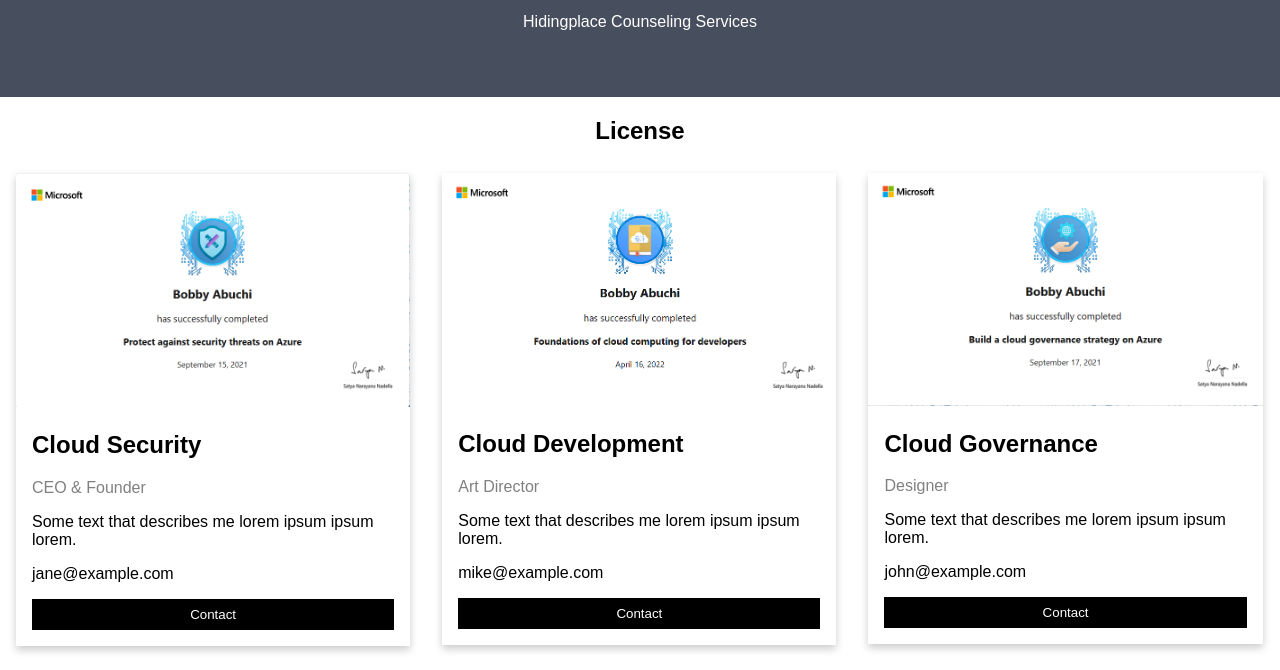
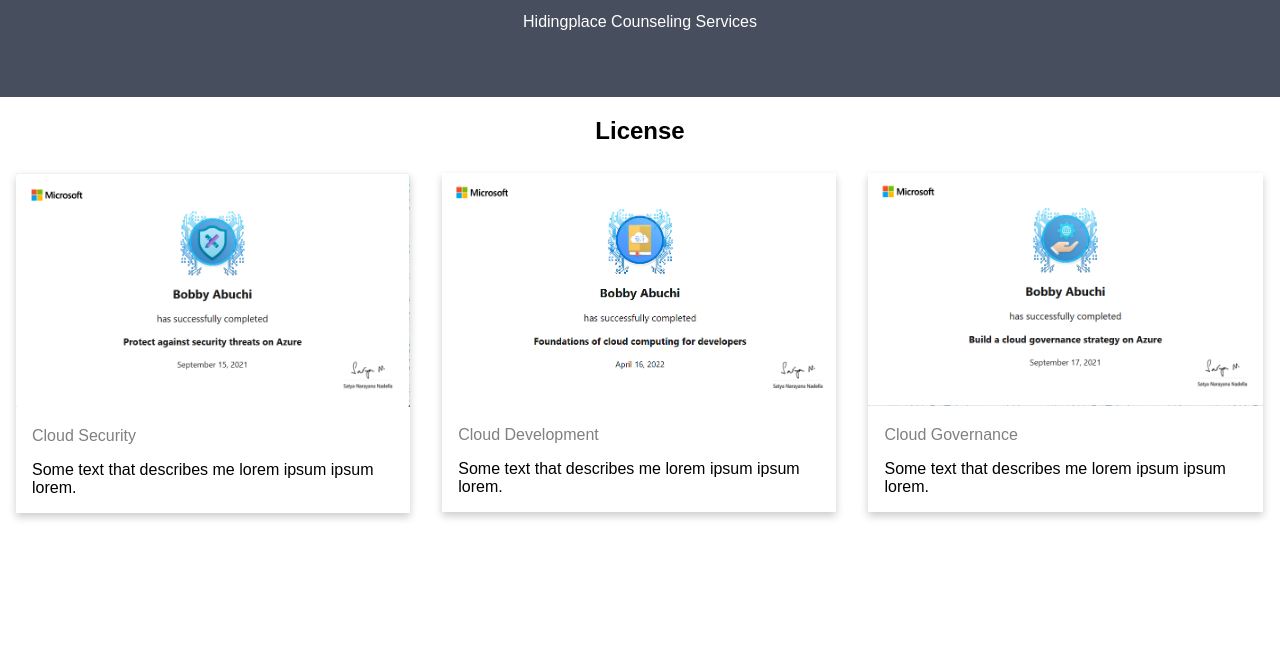
Before and after one commit to bobbyabuchi/static-web, a plain HTML site: page index.html in a window 1280 px wide. Shown: the part 151-821 px from the top of the page. After the commit the page ends 800 px from the top, so only its background shows below. Drawn offline with Linux system fonts and the light colour scheme.

Commit message:
Update index.html

```diff
--- a/index.html
+++ b/index.html
@@ -88,11 +88,11 @@
     <div class="card">
       <img src="/images/2021.png" alt="Jane" style="width:100%">
       <div class="container">
-        <h2>Cloud Security</h2>
-        <p class="title">CEO & Founder</p>
+<!--         <h2></h2> -->
+        <p class="title">Cloud Security</p>
         <p>Some text that describes me lorem ipsum ipsum lorem.</p>
-        <p>jane@example.com</p>
-        <p><button class="button">Contact</button></p>
+<!--         <p>jane@example.com</p>
+        <p><button class="button">Contact</button></p> -->
       </div>
     </div>
   </div>
@@ -101,11 +101,11 @@
     <div class="card">
       <img src="/images/dev-2022.png" alt="Mike" style="width:100%">
       <div class="container">
-        <h2>Cloud Development</h2>
-        <p class="title">Art Director</p>
+<!--         <h2>Cloud Development</h2> -->
+        <p class="title">Cloud Development</p>
         <p>Some text that describes me lorem ipsum ipsum lorem.</p>
-        <p>mike@example.com</p>
-        <p><button class="button">Contact</button></p>
+<!--         <p>mike@example.com</p>
+        <p><button class="button">Contact</button></p> -->
       </div>
     </div>
   </div>
@@ -114,11 +114,11 @@
     <div class="card">
       <img src="/images/gov-2021.png" alt="John" style="width:100%">
       <div class="container">
-        <h2>Cloud Governance</h2>
-        <p class="title">Designer</p>
+<!--         <h2>Cloud Governance</h2> -->
+        <p class="title">Cloud Governance</p>
         <p>Some text that describes me lorem ipsum ipsum lorem.</p>
-        <p>john@example.com</p>
-        <p><button class="button">Contact</button></p>
+<!--         <p>john@example.com</p>
+        <p><button class="button">Contact</button></p> -->
       </div>
     </div>
   </div>
```
